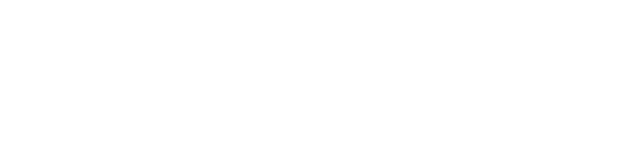
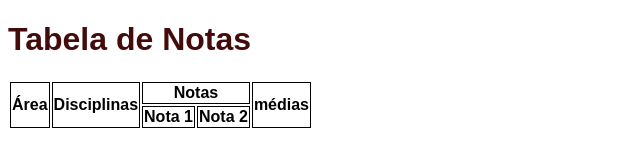
Before and after one commit to g4brielpy/html-css, a plain HTML site: page exercícios/ex024/tabela02.html in a window 1280 px wide. Shown: the whole page, without its empty margins (0-640 px from the left). Drawn offline with Linux system fonts and the light colour scheme.

Commit message:
Criaçção do cabeçalho da tabela

```diff
--- a/exercícios/ex024/tabela02.html
+++ b/exercícios/ex024/tabela02.html
@@ -5,10 +5,35 @@
     <meta name="viewport" content="width=device-width, initial-scale=1.0">
     <meta name="description" content="Criando um tabela de notas, separadas por materias, contendo a média de cada aluno.">
     <title>Tabela de Notas</title>
+
+    <style>
+        body{
+            font-family: Arial, Helvetica, sans-serif;
+        }
+        h1{
+            color: #430b0b;
+        }
+
+        td, th{
+            border: 1px solid #000;
+        }
+    </style>
 </head>
 <body>
+    <h1>Tabela de Notas</h1>
     <table>
-
+        <thead>
+            <tr>
+                <th rowspan="2">Área</th>
+                <th rowspan="2">Disciplinas</th>
+                <th colspan="2">Notas</th>
+                <th rowspan="2">médias</th>
+            </tr>
+            <tr>
+                <th>Nota 1</th>
+                <th>Nota 2</th>
+            </tr>
+        </thead>
     </table>
 </body>
 </html>
```
